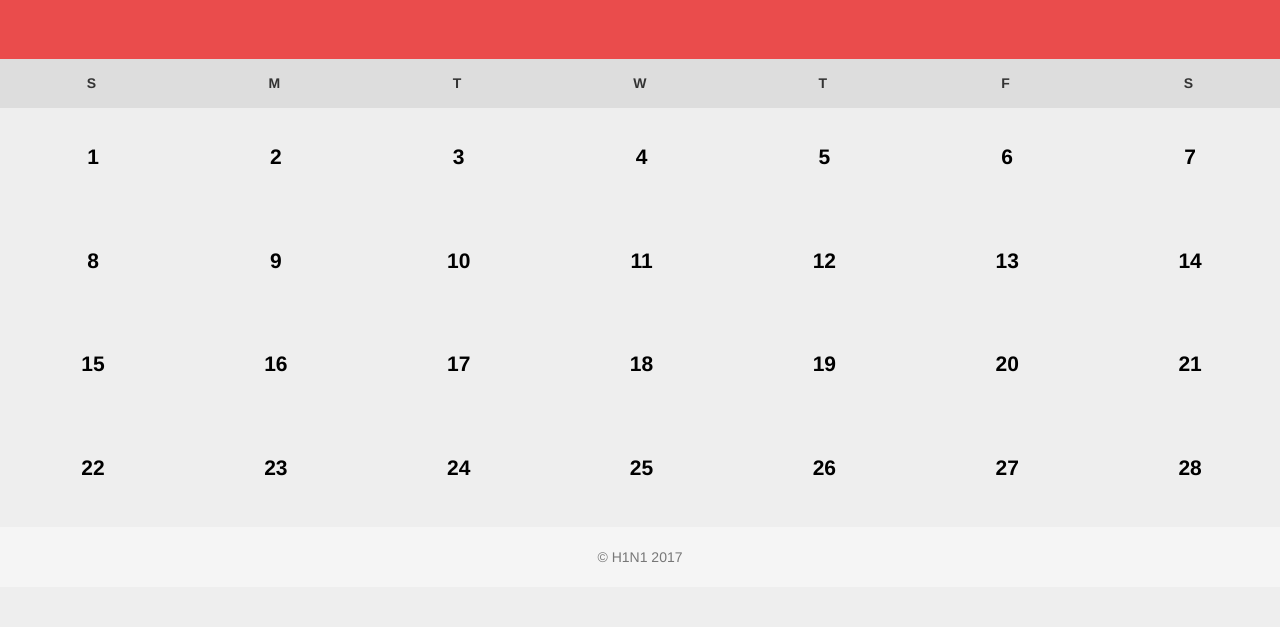
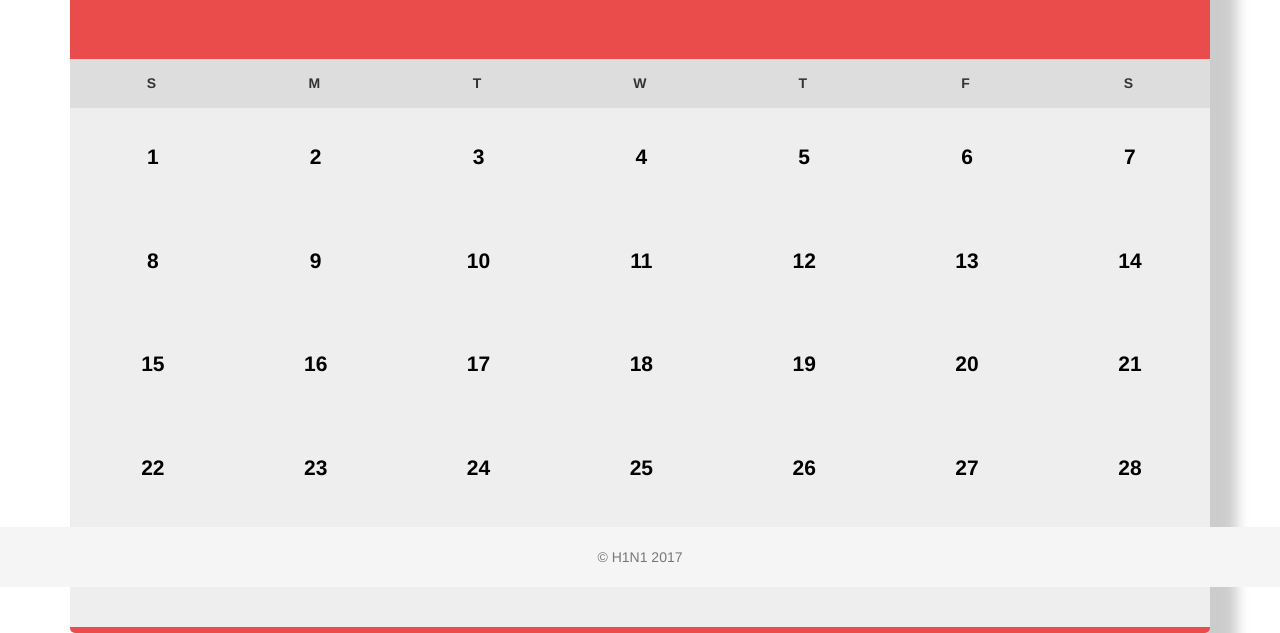
Before and after one commit to MJOAN/Project-1, a plain HTML site: page index.html in a window 1280 px wide. Shown: the part 213-846 px from the top of the page. Drawn offline with nearby package versions, Linux system fonts and the light colour scheme; no server answers; a script that the page names is missing.

Commit message:
styling fix

```diff
--- a/assets/css/style.css
+++ b/assets/css/style.css
@@ -13,21 +13,21 @@ body {
 }
 
 
-.full-calendar {
-
-    box-shadow: 0 4px 8px 0 rgba(0,0,0,0.2);
+#calendar {
+border: ;
+   box-shadow: 27px 24px 13px 0px rgba(0,0,0,0.2);
    transition: 0.3s;
    border-radius: 5px;
-    width: 60%;
+   width: 100%;
    align-items: center;
-    justify-content: space-around;
+   border-bottom: 6px solid  #ea4c4c ;
 
 }
 .panel-title {
 
   padding: 70px 25px;
    width: 102%;
-    background-color: #ea4c4c;
+   background-color: #ea4c4c ;
 
   font-size: 20px;
    text-transform: uppercase;
@@ -38,8 +38,11 @@ body {
 
 .modal-header {
 
-    background: #EA4C4C;
+  background: #EA4C4C ;
 }
+
+
+
 
 
 
@@ -47,11 +50,14 @@ body {
    display: inline-flex;
    padding: 70px 25px;
    width: 100%;
-    background: #ea4c4c;
+   background: #ea4c4c ;
    text-align: center;
    justify-content: space-around;
    position: relative;
 }
+
+
+
 
 
 
@@ -62,6 +68,12 @@ body {
    font-size: 2.3em;
    text-transform: uppercase;
    letter-spacing: 3px;
+
+
+
+
+
+
 
 
 
@@ -96,9 +108,16 @@ body {
 
 
 
+
+
+
+
+
+
 .clndr-table {
 
   width: 100%;
+
 
 }
 .header-days  {
@@ -119,6 +138,8 @@ tbody {
    padding: 10px 0;
    background: #eee;
    margin: 0;
+
+
 }
 
 tbody .day-contents  {
@@ -131,15 +152,16 @@ tbody .day-contents  {
    color: black;
    line-height: 4.7em;
    font-weight: bold;
+
 }
 
 .day-contents:hover {
- background: #EA4C4C;
- transition:all 0.3s ease;
- box-shadow: inset 0 0 0 10px #53a7ea;
+background: #EA4C4C ;
+transition:all 0.3s cubic-bezier(0.04, 0.67, 1, 0.97);
+box-shadow: inset 0 0 0 10px #53a7ea ;
    color: white;
    cursor: pointer;
-
+border-radius: 50px;
 
 }
 
@@ -171,8 +193,9 @@ input[type=text] {
    width: 100%;
    height: 60px;
    line-height: 60px;
-    background-color: #f5f5f5;
+   background-color: #f5f5f5 ;
    text-align: center;
+
 }
 
 /*Navbar*/
--- a/index.html
+++ b/index.html
@@ -539,10 +539,11 @@ var todaysDate= "10-10-2017";
 
 <!-- Calendar -->
 
-
+<div class="container">
  <div id="calendar">
 
     </div>
+  </div>
     <footer class="footer">
       <div class="container">
         <span class="text-muted">&copy; H1N1 2017</span>
```
Lines whose indentation alone changed are shown as unchanged.
